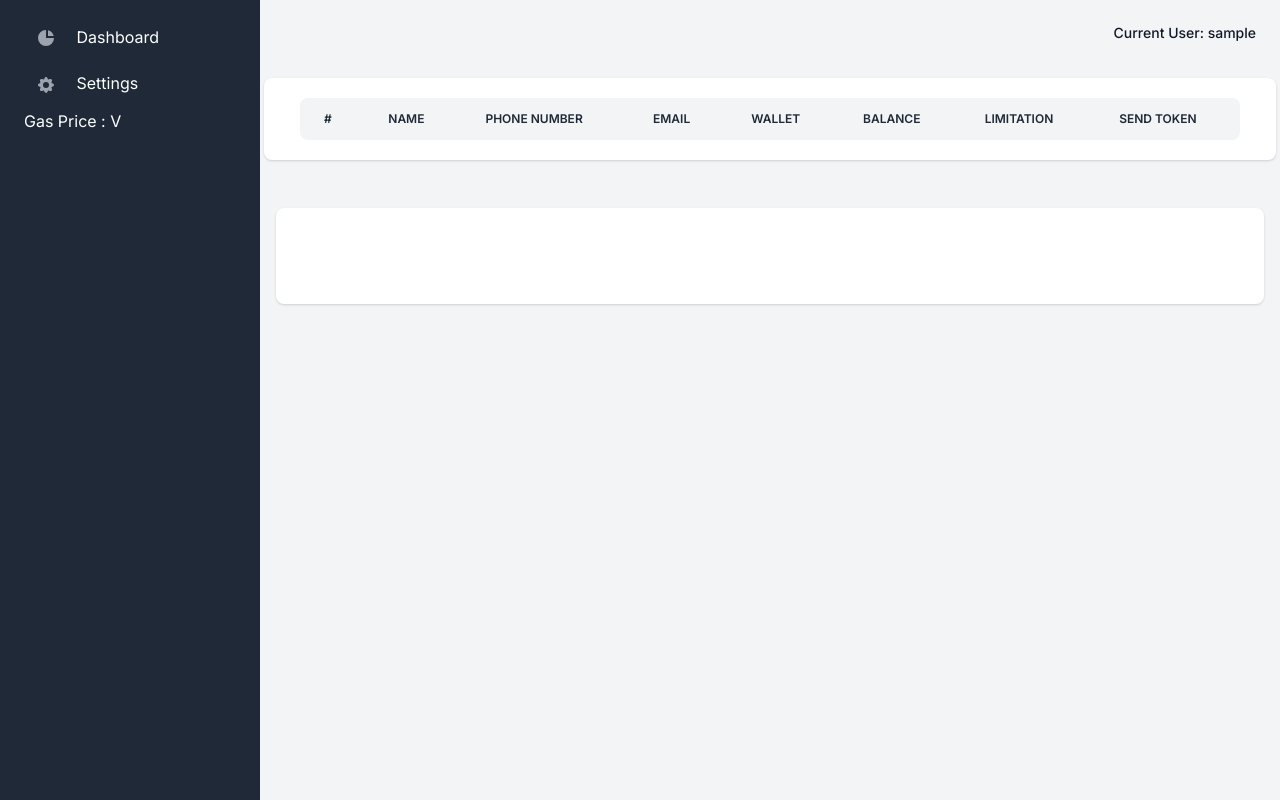
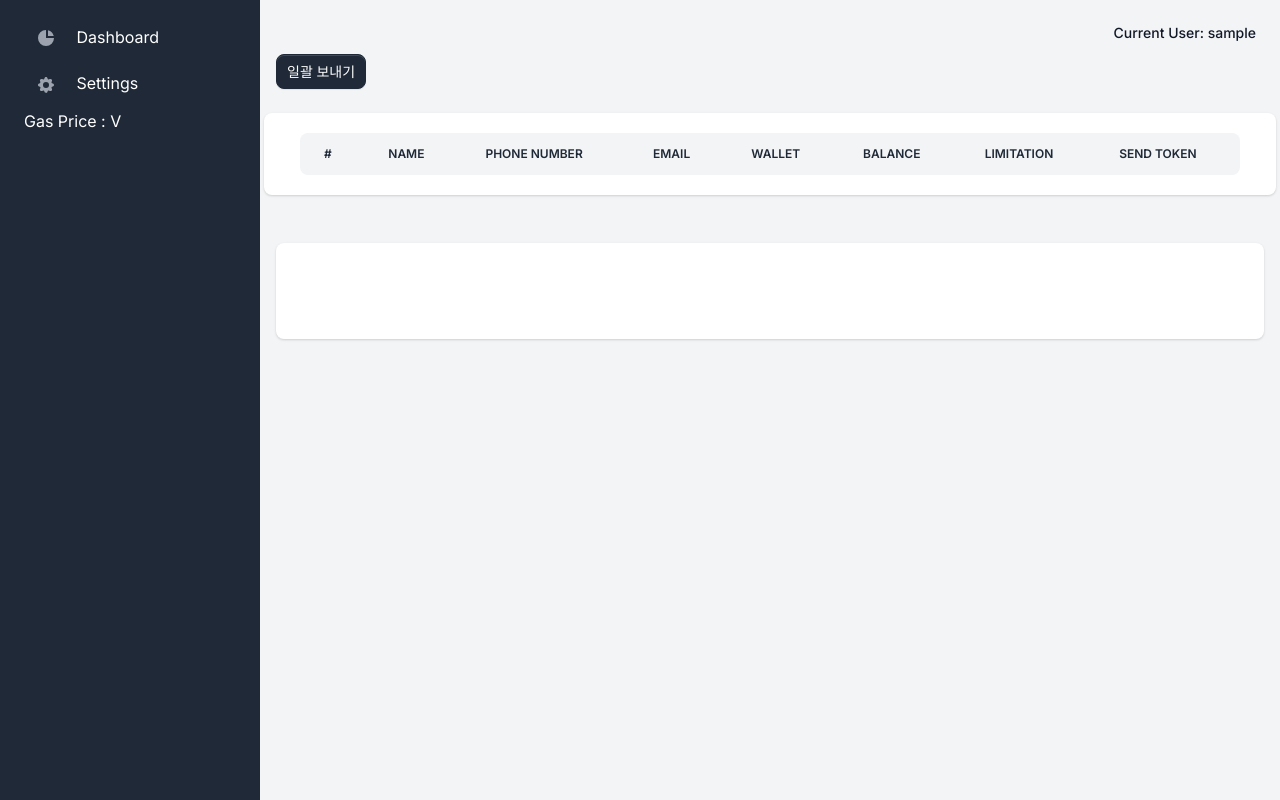
Before and after one commit to devrndx/admin-dashboard, a Flask app: page /index in a window 1280 px wide. Run offline with Flask 2, Linux system fonts and the light colour scheme; the visitor is signed in with stand-in values (Sample User, id 1); data comes from the database, SQL or seed files in the repository; data that the repository does not hold is empty; some libraries are stand-ins or nearby versions.

Commit message:
enable batch token transfer button

```diff
--- a/apps/templates/home/dashboard.html
+++ b/apps/templates/home/dashboard.html
@@ -10,8 +10,8 @@
 
     <div class="row mb-4">
         <div class="align-content-end">
-            <!--button class="btn btn-sm btn-primary" type="button" onclick="showTokenTransferAllPopup()">일괄 보내기</button>
-            <button class="btn btn-sm btn-primary" type="button" onclick="showTokenApproveAllPopup()">일괄 승인하기</button>
+            <button class="btn btn-sm btn-primary" type="button" onclick="showTokenTransferAllPopup()">일괄 보내기</button>
+            <!--button class="btn btn-sm btn-primary" type="button" onclick="showTokenApproveAllPopup()">일괄 승인하기</button>
             <button class="btn btn-sm btn-primary" type="button" onclick="showTokenRevertAllPopup()">일괄 회수하기</button>
             <button class="btn btn-sm btn-primary" type="button" onclick="showLockWalletAll()">지갑 일괄 잠금</button-->
         </div>
--- a/apps/templates/popup/popup-token-transferall.html
+++ b/apps/templates/popup/popup-token-transferall.html
@@ -43,7 +43,6 @@ endblock %}
           <button
             class="btn btn-primary"
             type="button"
-            onclick="transferToken(document.getElementById('tokenValidate').value, document.getElementById('formFile'))"
           >
             보내기
           </button>
```
